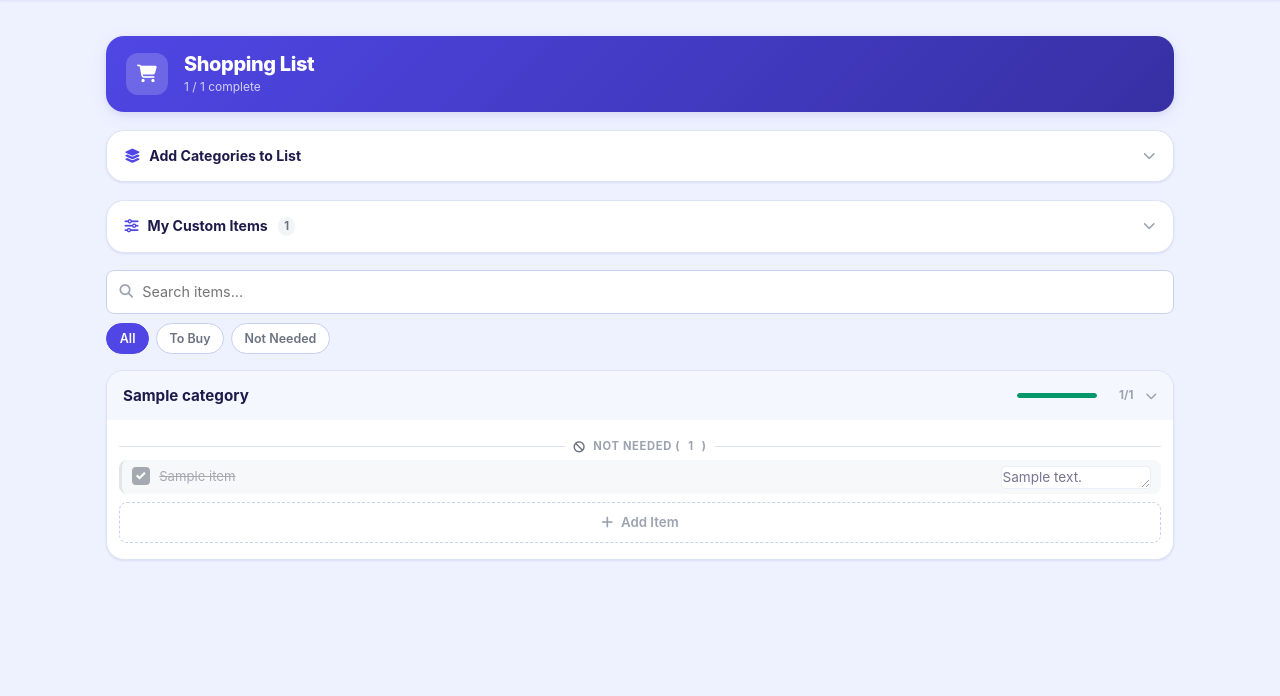
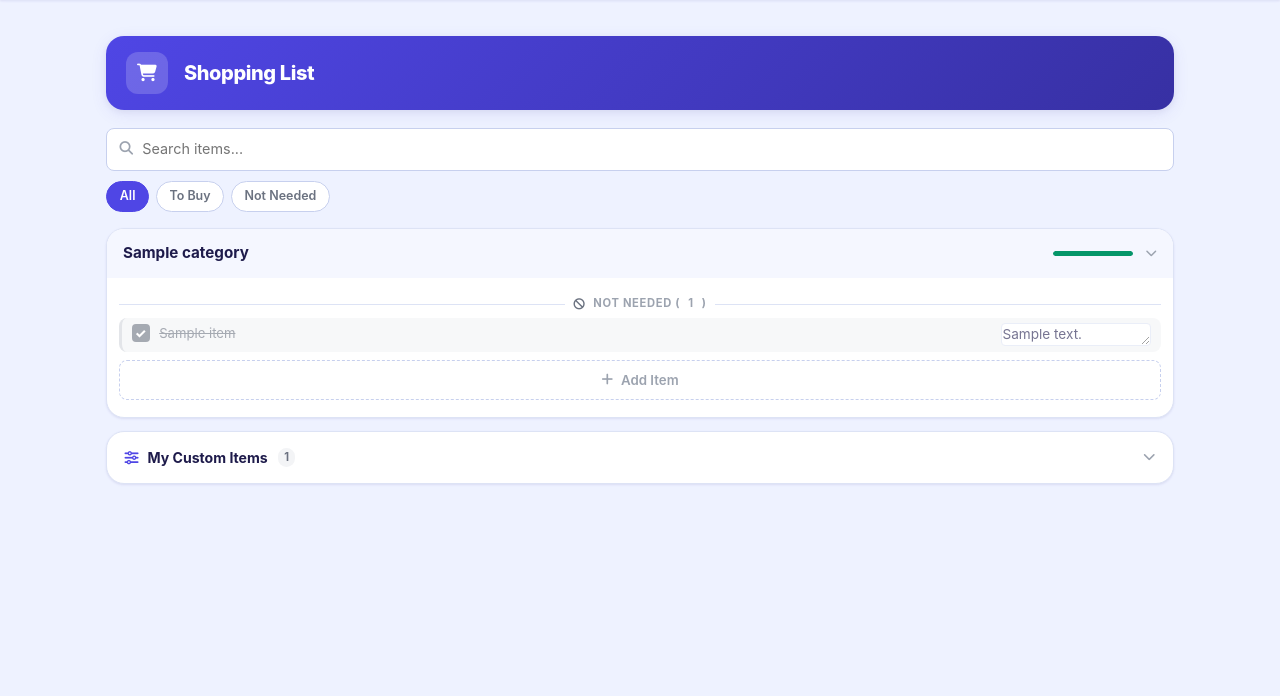
Before and after one commit to algomlop/BuyList, a Flask app: page /list in a window 1280 px wide. Shown: the part 55-751 px from the top of the page. Run offline with Flask 3, Linux system fonts and the light colour scheme; a user stored in the database is signed in; tables that the repository leaves empty hold one stand-in row (values such as "Sample post").

Commit message:
Update list.html

```diff
--- a/templates/list.html
+++ b/templates/list.html
@@ -223,10 +223,7 @@
     transition: width 0.4s cubic-bezier(.4,0,.2,1);
 }
 .cat-prog-fill.done { background: var(--success); }
-.cat-prog-text {
-    font-size: 0.72rem; font-weight: 700;
-    color: var(--text-muted); min-width: 28px; text-align: right;
-}
+
 .cat-chevron {
     color: var(--text-muted); font-size: 0.72rem;
     transition: transform 0.22s cubic-bezier(.4,0,.2,1);
@@ -491,127 +488,16 @@
     </div>
     <div class="list-header-info">
         <div class="list-header-name">{{ t('shopping_list') }}</div>
-        <div class="list-header-sub">
-            {{ not_needed_count }} / {{ total_count }} {{ t('progress_complete') }}
-        </div>
+
     </div>
 </div>
 
-<!-- ══════════════════════════════════════════════════════════
-     ADD CATEGORIES TO LIST — accordion, collapsed by default
-═══════════════════════════════════════════════════════════ -->
-<div class="card top-card">
-    <button type="button" class="acc-header" id="addCatToggle"
-            aria-expanded="false" aria-controls="addCatBody">
-        <i class="fas fa-layer-group" style="color:var(--primary);"></i>
-        {{ t('add_categories') }}
-        <i class="fas fa-chevron-down acc-chevron"></i>
-    </button>
-    <div class="acc-collapse" id="addCatBody" role="region">
-        <div>
-            <div class="acc-body">
-                {% if addable_categories %}
-                    <form method="POST" action="{{ url_for('shopping_list') }}">
-                        <input type="hidden" name="csrf_token" value="{{ csrf_token() }}">
-                        <div class="cat-grid">
-                            {% for cat in addable_categories %}
-                                <label class="cat-check" data-category-id="{{ cat.id }}">
-                                    <input type="checkbox" name="categories" value="{{ cat.id }}">
-                                    <span class="cat-check-label">{{ get_name(cat) }}</span>
-                                    <span class="cat-count">{{ cat.items|length }}</span>
-                                </label>
-                            {% endfor %}
-                        </div>
-                        <button type="submit" name="add_categories_to_list"
-                                class="btn btn-primary btn-block" style="margin-top:0.85rem;">
-                            <i class="fas fa-cart-plus"></i> {{ t('add_to_list') }}
-                        </button>
-                    </form>
-                {% else %}
-                    <p style="font-size:0.82rem;color:var(--text-muted);margin:0;">
-                        {{ t('no_categories_to_add') }}</p>
-                {% endif %}
-            </div>
-        </div>
-    </div>
-</div>
+
 
 <!-- ══════════════════════════════════════════════════════════
      CUSTOM ITEMS — accordion, collapsed by default
 ═══════════════════════════════════════════════════════════ -->
-<div class="card top-card">
-    <button type="button" class="acc-header" id="customToggle"
-            aria-expanded="false" aria-controls="customBody">
-        <i class="fas fa-sliders-h" style="color:var(--primary);"></i>
-        {{ t('custom_items') }}
-        {% if user_items %}
-            <span class="cat-count" style="margin-left:0.1rem;">{{ user_items|length }}</span>
-        {% endif %}
-        <i class="fas fa-chevron-down acc-chevron"></i>
-    </button>
-    <div class="acc-collapse" id="customBody" role="region">
-        <div>
-            <div class="acc-body">
 
-                <!-- Add category -->
-                <form method="POST" action="{{ url_for('shopping_list') }}"
-                      style="margin-bottom:0.9rem;">
-                    <input type="hidden" name="csrf_token" value="{{ csrf_token() }}">
-                    <p class="section-label">{{ t('add_category') }}</p>
-                    <div style="display:flex;gap:0.5rem;">
-                        <input type="text" name="cat_name" class="form-control"
-                               placeholder="{{ t('category') }}…">
-                        <button type="submit" name="add_category"
-                                class="btn btn-outline-primary btn-sm"
-                                style="flex-shrink:0;">
-                            <i class="fas fa-folder-plus"></i>
-                        </button>
-                    </div>
-                </form>
-
-                <!-- Add item -->
-                <form method="POST" action="{{ url_for('shopping_list') }}"
-                      style="margin-bottom:1rem;">
-                    <input type="hidden" name="csrf_token" value="{{ csrf_token() }}">
-                    <p class="section-label">{{ t('add_item') }}</p>
-                    <select name="category_id" class="form-select"
-                            style="margin-bottom:0.4rem;">
-                        {% for cat in categories %}
-                            <option value="{{ cat.id }}">{{ get_name(cat) }}</option>
-                        {% endfor %}
-                    </select>
-                    <div style="display:flex;gap:0.5rem;">
-                        <input type="text" name="item_name" class="form-control"
-                               placeholder="{{ t('item_name') }}…">
-                        <button type="submit" name="add_item"
-                                class="btn btn-outline-primary btn-sm"
-                                style="flex-shrink:0;">
-                            <i class="fas fa-plus"></i>
-                        </button>
-                    </div>
-                </form>
-
-                <!-- Item list -->
-                {% if user_items %}
-                    <div style="border-top:1px solid var(--border);padding-top:0.7rem;">
-                        {% for item in user_items %}
-                            <div class="custom-item-row">
-                                <i class="fas fa-tag"
-                                   style="color:var(--border-2);font-size:0.7rem;"></i>
-                                <span style="flex:1;">{{ get_name(item) }}</span>
-                                <span class="custom-item-cat">{{ get_name(item.category) }}</span>
-                            </div>
-                        {% endfor %}
-                    </div>
-                {% else %}
-                    <p style="font-size:0.82rem;color:var(--text-muted);margin:0;">
-                        {{ t('no_items') }}</p>
-                {% endif %}
-
-            </div>
-        </div>
-    </div>
-</div>
 
 <!-- ── Search + filters ──────────────────────────────────────── -->
 <div class="search-wrap">
@@ -646,7 +532,7 @@
                     <div class="cat-prog-fill {% if pct == 100 %}done{% endif %}"
                          style="width:{{ pct }}%;"></div>
                 </div>
-                <span class="cat-prog-text">{{ not_needed_items|length }}/{{ items|length }}</span>
+
             </div>
             <i class="fas fa-chevron-down cat-chevron"></i>
         </button>
@@ -893,10 +852,10 @@ function refreshCategoryCounters(catSection) {
     const notNeeded = catSection.querySelectorAll('.item-row.status-not_needed').length;
     const pct = total ? Math.round((notNeeded / total) * 100) : 0;
 
-    const text = catSection.querySelector('.cat-prog-text');
+
     const fill = catSection.querySelector('.cat-prog-fill');
 
-    if (text) text.textContent = `${notNeeded}/${total}`;
+
     if (fill) {
         fill.style.width = `${pct}%`;
         fill.classList.toggle('done', pct === 100);
@@ -916,9 +875,7 @@ function refreshListCounters() {
     const total = rows.length;
     const notNeeded = document.querySelectorAll('.item-row.status-not_needed').length;
 
-    const text = document.querySelector('.list-header-sub');
-    if (text) text.textContent = `${notNeeded} / ${total} {{ t("progress_complete") }}`;
-}
+  }
 
 function toggleItem(id, notNeeded) { updateItem(id, { status: notNeeded ? 'not_needed' : 'to_buy' }); }
 
```
Also changed, not shown: other parts of templates/list.html (+73 -0 lines).
